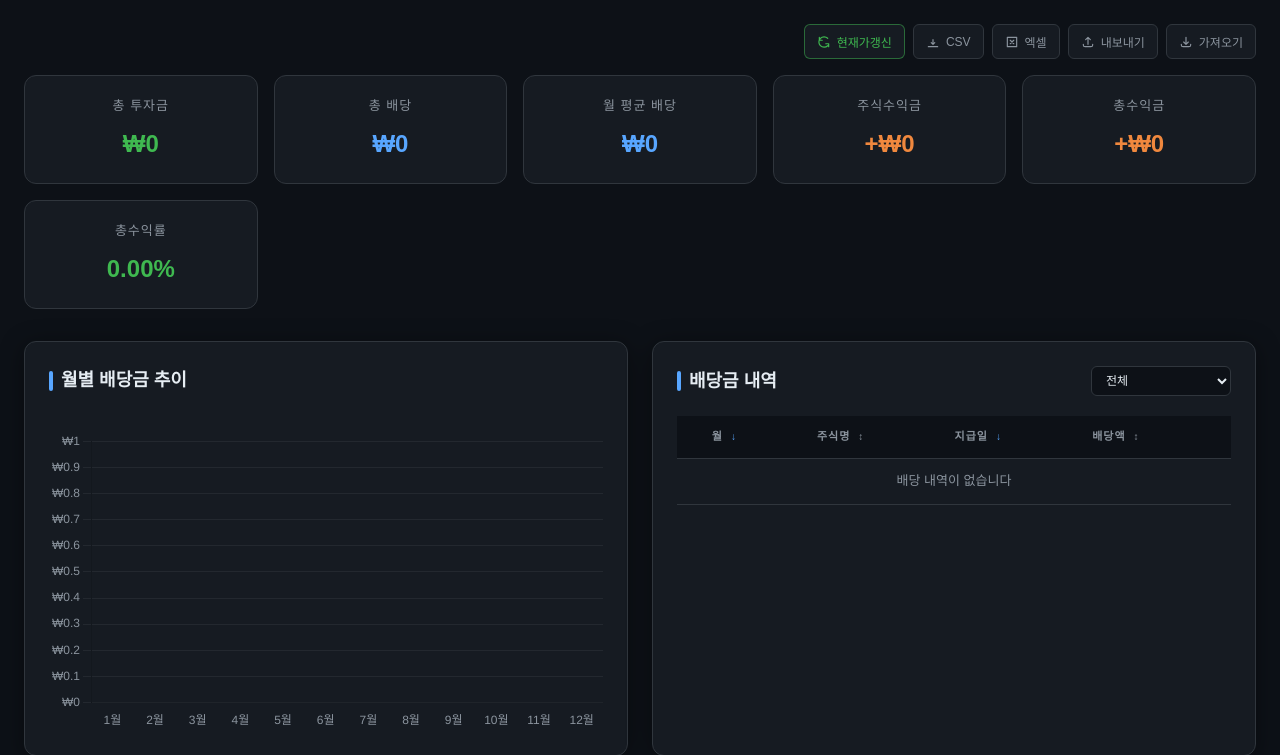
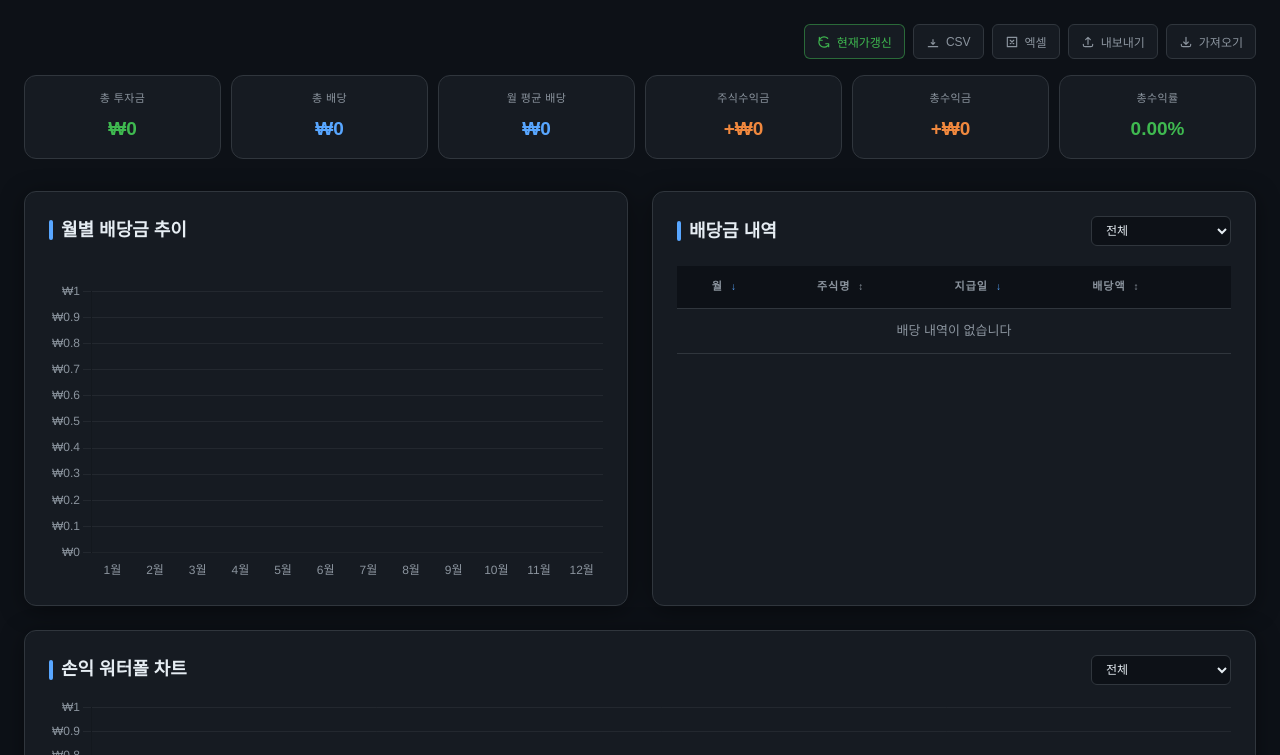
Before and after one commit to QM-dongyeol/stock, a Flask app: page / in a window 1280 px wide. Shown: the top 755 px of the page. Run offline with Flask 3, Linux system fonts and the light colour scheme; data that the repository does not hold is empty; some libraries are stand-ins or nearby versions.

Commit message:
Fit six summary metrics on one row

```diff
--- a/templates/index.html
+++ b/templates/index.html
@@ -102,8 +102,8 @@
 
         .summary-bar {
             display: grid;
-            grid-template-columns: repeat(5, 1fr);
-            gap: 16px;
+            grid-template-columns: repeat(6, minmax(0, 1fr));
+            gap: 10px;
             margin-bottom: 32px;
             animation: fadeInUp 0.6s ease-out 0.2s both;
         }
@@ -112,7 +112,7 @@
             background: var(--card);
             border: 1px solid var(--border);
             border-radius: 12px;
-            padding: 20px;
+            padding: 14px 10px;
             text-align: center;
             transition: transform 0.3s ease, box-shadow 0.3s ease;
         }
@@ -123,15 +123,15 @@
         }
 
         .summary-card .label {
-            font-size: 13px;
+            font-size: 11px;
             color: var(--subtext);
-            margin-bottom: 8px;
+            margin-bottom: 6px;
             text-transform: uppercase;
-            letter-spacing: 1px;
+            letter-spacing: 0.4px;
         }
 
         .summary-card .value {
-            font-size: 24px;
+            font-size: 19px;
             font-weight: 700;
             color: var(--accent);
         }
@@ -164,7 +164,7 @@
                 grid-template-columns: 1fr;
             }
             .summary-bar {
-                grid-template-columns: repeat(2, 1fr);
+                grid-template-columns: repeat(3, 1fr);
             }
         }
 
```
